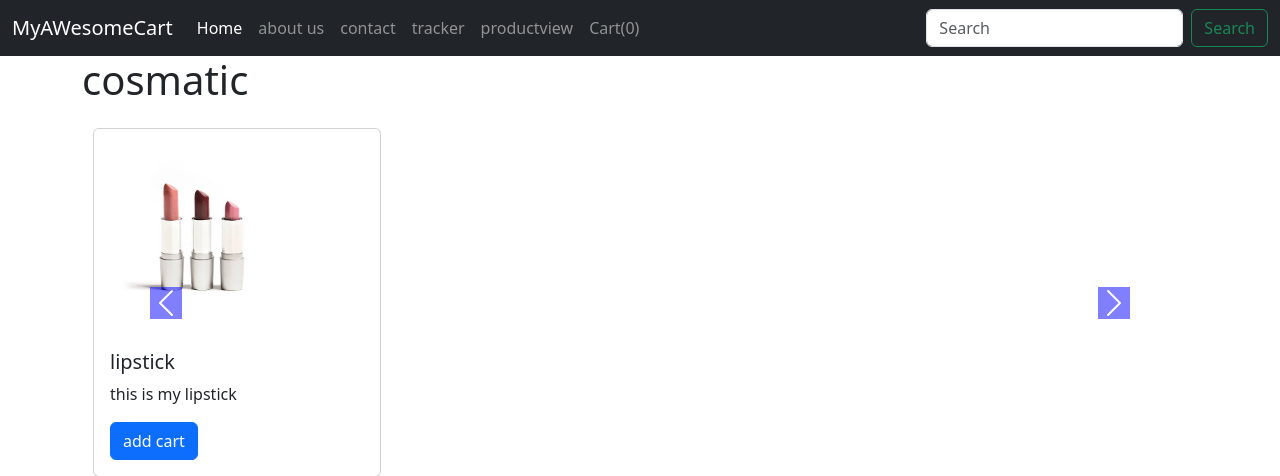
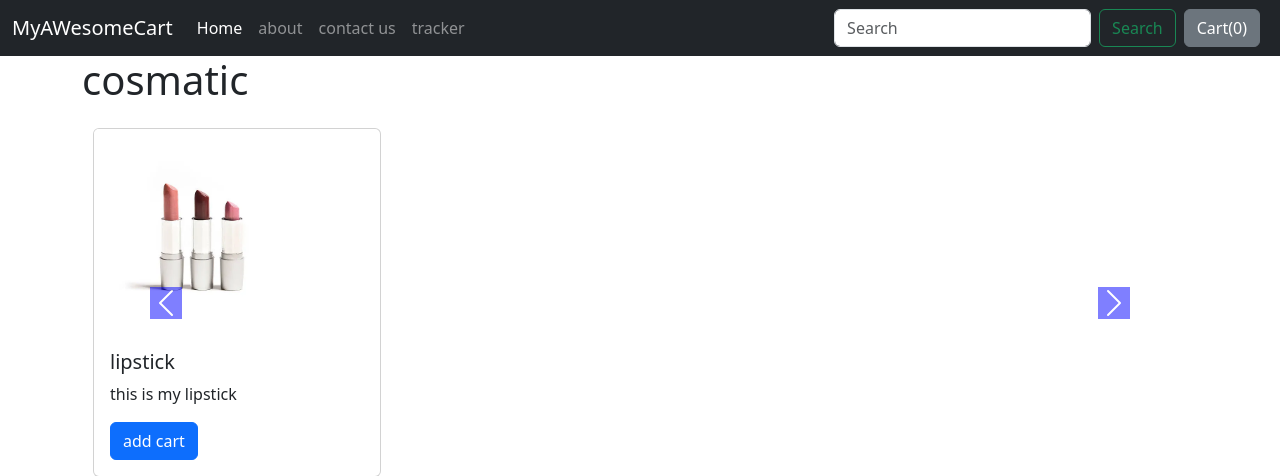
Before and after one commit to jysin330/django_ecommerce_web, a Django app: page /shop/ in a window 1280 px wide. Shown: the top 476 px of the page. Run offline with Django 4.2, Linux system fonts and the light colour scheme; data comes from the database, SQL or seed files in the repository; some libraries are stand-ins or nearby versions.

Commit message:
some html css js added

```diff
--- a/mysite/shop/templates/shop/basic.html
+++ b/mysite/shop/templates/shop/basic.html
@@ -33,26 +33,27 @@
                         <a class="nav-link active" aria-current="page" href="#">Home</a>
                     </li>
                     <li class="nav-item">
-                        <a class="nav-link about" aria-disabled="true">about us</a>
+                        <a class="nav-link about" aria-disabled="true">about</a>
                     </li>
                     <li class="nav-item">
-                        <a class="nav-link contact" aria-disabled="true">contact</a>
+                        <a class="nav-link contact" aria-disabled="true">contact us</a>
                     </li>
                     <li class="nav-item">
                         <a class="nav-link tracker" aria-disabled="true">tracker</a>
                     </li>
 
-                    <li class="nav-item">
-                        <a class="nav-link productview" aria-disabled="true">productview</a>
-                    </li>
-                    <li class="nav-item">
-                        <a class="nav-link" href="#">Cart(<span id="cart">0</span>)</a>
-                    </li>
+
                 </ul>
                 <form class="d-flex" role="search">
                     <input class="form-control me-2" type="search" placeholder="Search" aria-label="Search">
                     <button class="btn btn-outline-success" type="submit">Search</button>
                 </form>
+                <!-- <button type="button" class="btn btn-secondary mx-2" data-bs-toggle="tooltip" data-bs-placement="bottom" data-bs-title="Tooltip on bottom">
+                    Cart(<span id="cart">0</span>)
+                  </button> -->
+                  <button type="button" class="btn btn-secondary mx-2" id="popcart" data-bs-container="body" data-bs-toggle="popover" data-bs-placement="bottom" data-bs-content="Bottom popover">
+                    Cart(<span id="cart">0</span>)
+                  </button>
             </div>
         </div>
     </nav>
--- a/mysite/shop/templates/shop/index1.html
+++ b/mysite/shop/templates/shop/index1.html
@@ -159,6 +159,7 @@
         localStorage.setItem("cart", JSON.stringify(cart))
 
     });
+    $('#popcart').popover('show')
 </script>
 
 {% endblock %}
```
